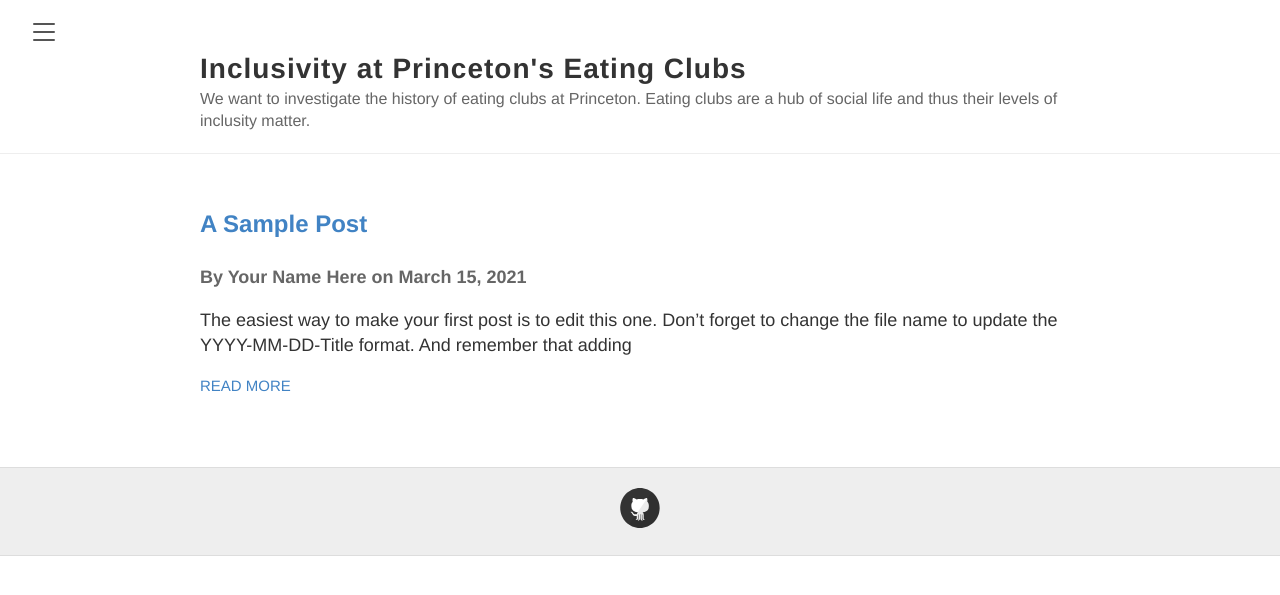
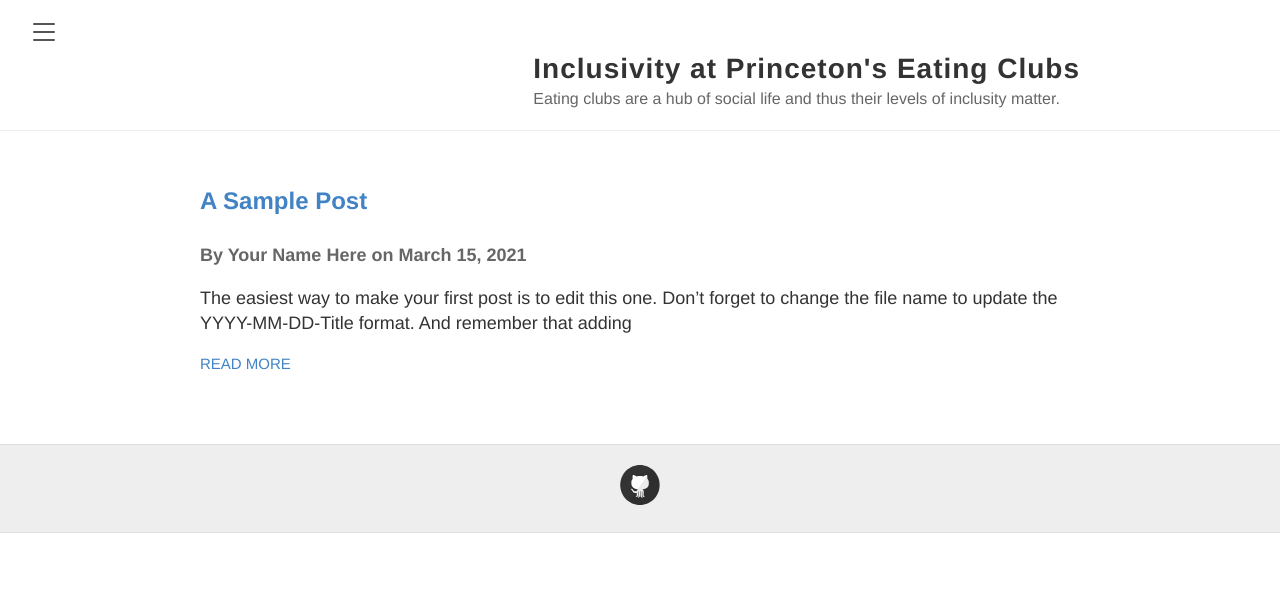
Before and after one commit to HUM-331-Princeton/inclusivity-eating-clubs, a Jekyll site: the page built from index.md, in a window 1280 px wide. Shown: the top 595 px of the page. Built offline with Jekyll 4.4.1, drawn with Linux system fonts in a browser that asks for light colours.

Commit message:
Update _config.yml
Editing the file to remove the first sentence of your description to see if the site builds properly.

```diff
--- a/_config.yml
+++ b/_config.yml
@@ -6,7 +6,7 @@
 name: Inclusivity at Princeton's Eating Clubs
 
 # Short bio or description (displayed in the header)
-description: We want to investigate the history of eating clubs at Princeton. Eating clubs are a hub of social life and thus their levels of inclusity matter.
+description: Eating clubs are a hub of social life and thus their levels of inclusity matter.
 
 # URL of an image you'd like to appear in your header.
 # It should be long and rectangular to feature as a banner image.
```
